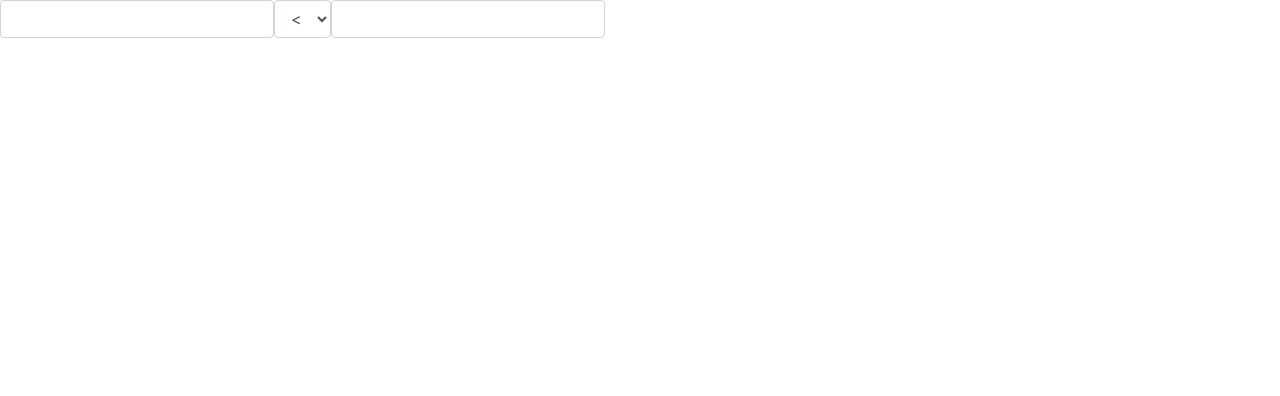
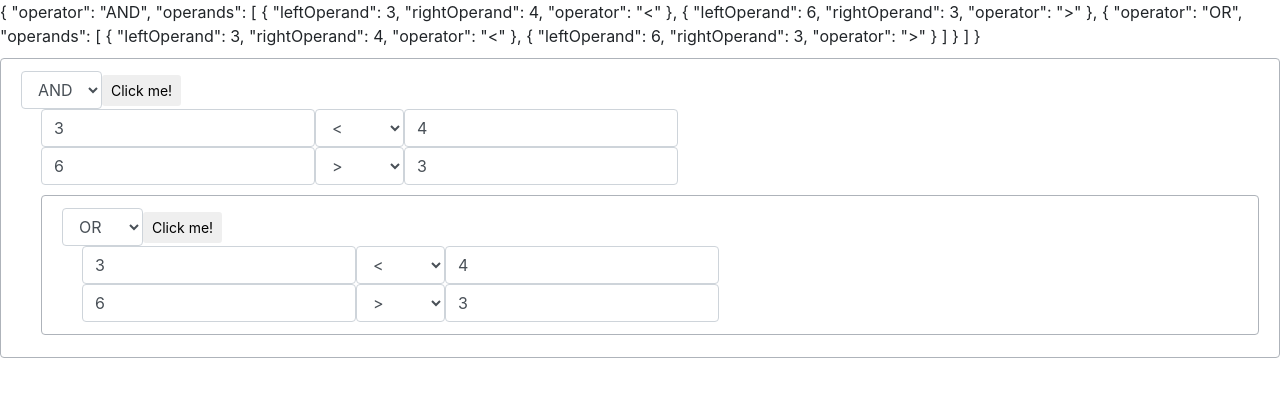
Before and after one commit to chaterolas/angular-query-builder, an Angular app: page / in a window 1280 px wide. Shown: the top 396 px of the page. Built offline with nearby package versions, Linux system fonts and the light colour scheme.

Commit message:
rendering of component tree

```diff
--- a/package.json
+++ b/package.json
@@ -21,6 +21,7 @@
     "@angular/platform-browser": "^4.2.4",
     "@angular/platform-browser-dynamic": "^4.2.4",
     "@angular/router": "^4.2.4",
+    "@ng-bootstrap/ng-bootstrap": "^1.0.0-beta.3",
     "bootstrap": "^4.0.0-beta",
     "core-js": "^2.4.1",
     "rxjs": "^5.4.2",
@@ -45,6 +46,6 @@
     "protractor": "~5.1.2",
     "ts-node": "~3.2.0",
     "tslint": "~5.3.2",
-    "typescript": "~2.3.3"
+    "typescript": "~2.4.2"
   }
 }
--- a/src/app/app.component.html
+++ b/src/app/app.component.html
@@ -1,2 +1,6 @@
 <!--The content below is only a placeholder and can be replaced.-->
-<app-condition-builder></app-condition-builder>
+<div>
+    {{ comparison | json }}
+</div>
+
+<app-condition-builder [data]="comparison"></app-condition-builder>
--- a/src/app/app.component.ts
+++ b/src/app/app.component.ts
@@ -1,4 +1,9 @@
-import { Component } from '@angular/core';
+import { Component, OnInit } from '@angular/core';
+
+import { ConditionComparison } from './condition-builder/condition-comparison';
+import { ConditionComparisonOperator } from './condition-builder/condition-comparison-operator.enum';
+import { ConditionGroup } from './condition-builder/condition-group';
+import { ConditionGroupOperator } from './condition-builder/condition-group-operator.enum';
 
 @Component({
   selector: 'app-root',
@@ -6,5 +11,39 @@ import { Component } from '@angular/core';
   styleUrls: ['./app.component.css']
 })
 export class AppComponent {
-  title = 'app';
+  comparison : ConditionGroup;
+
+  constructor() {
+    this.comparison = {
+      operator: ConditionGroupOperator.AND,
+      operands: [
+        {
+          leftOperand: 3,
+          rightOperand: 4,
+          operator: ConditionComparisonOperator.Lt
+        },
+        {
+          leftOperand: 6,
+          rightOperand: 3,
+          operator: ConditionComparisonOperator.Gt
+        },
+        {
+          operator: ConditionGroupOperator.OR,
+          operands: [
+            {
+              leftOperand: 3,
+              rightOperand: 4,
+              operator: ConditionComparisonOperator.Lt
+            },
+            {
+              leftOperand: 6,
+              rightOperand: 3,
+              operator: ConditionComparisonOperator.Gt
+            }
+          ]
+        }
+      ]
+    };
+
+  }
 }
--- a/src/app/app.module.ts
+++ b/src/app/app.module.ts
@@ -1,5 +1,8 @@
 import { BrowserModule } from '@angular/platform-browser';
 import { NgModule } from '@angular/core';
+import { FormsModule, ReactiveFormsModule } from '@angular/forms';
+
+import { NgbModule } from '@ng-bootstrap/ng-bootstrap';
 
 import { AppComponent } from './app.component';
 import { ConditionBuilderComponent } from './condition-builder/condition-builder.component';
@@ -10,7 +13,9 @@ import { ConditionBuilderComponent } from './condition-builder/condition-builder
     ConditionBuilderComponent
   ],
   imports: [
-    BrowserModule
+    BrowserModule,
+    FormsModule,
+    NgbModule.forRoot()
   ],
   providers: [],
   bootstrap: [AppComponent]
--- a/src/app/condition-builder/condition-builder.component.css
+++ b/src/app/condition-builder/condition-builder.component.css
@@ -0,0 +1,43 @@
+.group {
+    background-color: #fff;
+    padding: 15px;
+    border-radius: 5px;
+    border: solid 1px #666;
+  }
+
+  .group-conditions {
+    margin-left: 20px;
+  }
+
+  .alert-group {
+    margin-top: 10px;
+    margin-bottom: 10px;
+    border-color: rgb(174, 179, 186);
+  }
+
+  .condition, .group {
+    margin-top: 15px;
+    margin-bottom: 15px;
+  }
+
+  button.accordion {
+      background-color: #eee;
+      color: #444;
+      cursor: pointer;
+      padding: 18px;
+      width: 100%;
+      text-align: left;
+      border: none;
+      outline: none;
+      transition: 0.4s;
+  }
+
+  button.accordion.active, button.accordion:hover {
+      background-color: #ddd;
+  }
+
+  div.directive-group {
+      padding: 0 18px;
+      background-color: white;
+      display: none;
+  }
--- a/src/app/condition-builder/condition-builder.component.html
+++ b/src/app/condition-builder/condition-builder.component.html
@@ -1,23 +1,35 @@
 <div>
-  <div *ngIf="data.hasOwnProperty('group'); then condition else comparison"></div>
+  <div *ngIf="data.hasOwnProperty('operands'); then condition else comparison"></div>
   <ng-template #condition>
     <div class="alert alert-group">
       <div class="form-inline" >
-              <select class="form-control input-sm">
-                <option>AND</option>
-                <option>OR</option>
+        <select [(ngModel)]="data.operator" class="form-control">
+          <option *ngFor="let operator of conditionOperators"
+            [ngValue]="operator">
+            {{operator}}
+          </option>
         </select>
         <button class="btn btn-sm">Click me!</button>
+      </div>
+      <div class="group-conditions">
+        <app-condition-builder  *ngFor="let rule of data.operands"
+          [data]="rule" class="condition">
+        </app-condition-builder>
       </div>
     </div>
   </ng-template>
   <ng-template #comparison>
     <div class="form-inline">
-        <input type="text" class="form-control input-sm" />
-        <select class="form-control input-sm">
-          <option><</option>
+      <input [(ngModel)]="data.leftOperand"
+        type="text" class="form-control input-sm"/>
+      <select [(ngModel)]="data.operator" class="form-control">
+        <option *ngFor="let operator of comparisonOperators"
+          [ngValue]="operator">
+          {{operator}}
+        </option>
       </select>
-        <input type="text" class="form-control input-sm" />
+      <input [(ngModel)]="data.rightOperand"
+        type="text" class="form-control input-sm"/>
     </div>
   </ng-template>
 </div>
--- a/src/app/condition-builder/condition-builder.component.ts
+++ b/src/app/condition-builder/condition-builder.component.ts
@@ -1,18 +1,29 @@
-import { Component, OnInit } from '@angular/core';
+import { Component } from '@angular/core';
+
+import { ConditionComparison } from './condition-comparison';
+import { ConditionGroup } from './condition-group';
+import { ConditionComparisonOperator } from './condition-comparison-operator.enum';
+import { ConditionGroupOperator } from './condition-group-operator.enum';
 
 @Component({
   selector: 'app-condition-builder',
   templateUrl: './condition-builder.component.html',
-  styleUrls: ['./condition-builder.component.css']
+  styleUrls: ['./condition-builder.component.css'],
+  inputs: ['data']
 })
-export class ConditionBuilderComponent implements OnInit {
-  data = {
-    operator: "<"
-  };
+export class ConditionBuilderComponent {
+  data : ConditionComparison | ConditionGroup;
+  conditionOperators : Array<string>;
+  comparisonOperators: Array<string>;
 
-  constructor() { }
-
-  ngOnInit() {
+  constructor() {
+    this.conditionOperators = new Array<string>();
+    for(let condOp in ConditionGroupOperator) {
+      this.conditionOperators.push(ConditionGroupOperator[condOp]);
+    }
+    this.comparisonOperators = new Array<string>();
+    for(let compOp in ConditionComparisonOperator) {
+      this.comparisonOperators.push(ConditionComparisonOperator[compOp]);
+    }
   }
-
 }
--- /dev/null
+++ b/src/app/condition-builder/condition-comparison-operator.enum.ts
@@ -0,0 +1,10 @@
+export enum ConditionComparisonOperator {
+    Gt = ">",
+    Geq = ">=",
+    Lt = "<",
+    Leq = "<=",
+    Eq = "=",
+    Neq = "<>",
+    In = "in",
+    NotIn = "not in",
+}
--- /dev/null
+++ b/src/app/condition-builder/condition-comparison.ts
@@ -0,0 +1,7 @@
+import { ConditionComparisonOperator } from './condition-comparison-operator.enum';
+
+export interface ConditionComparison  {
+    leftOperand: number | string | Array<number | string>;
+    rightOperand: number | string | Array<number | string>;
+    operator: ConditionComparisonOperator;
+}
--- /dev/null
+++ b/src/app/condition-builder/condition-group-operator.enum.ts
@@ -0,0 +1,4 @@
+export enum ConditionGroupOperator {
+    AND = "AND",
+    OR = "OR",
+}
--- /dev/null
+++ b/src/app/condition-builder/condition-group.ts
@@ -0,0 +1,7 @@
+import { ConditionComparison } from './condition-comparison';
+import { ConditionGroupOperator } from './condition-group-operator.enum';
+
+export interface ConditionGroup {
+    operator: ConditionGroupOperator;
+    operands: Array<ConditionGroup | ConditionComparison>;
+}
```
Lines whose indentation alone changed are shown as unchanged.
